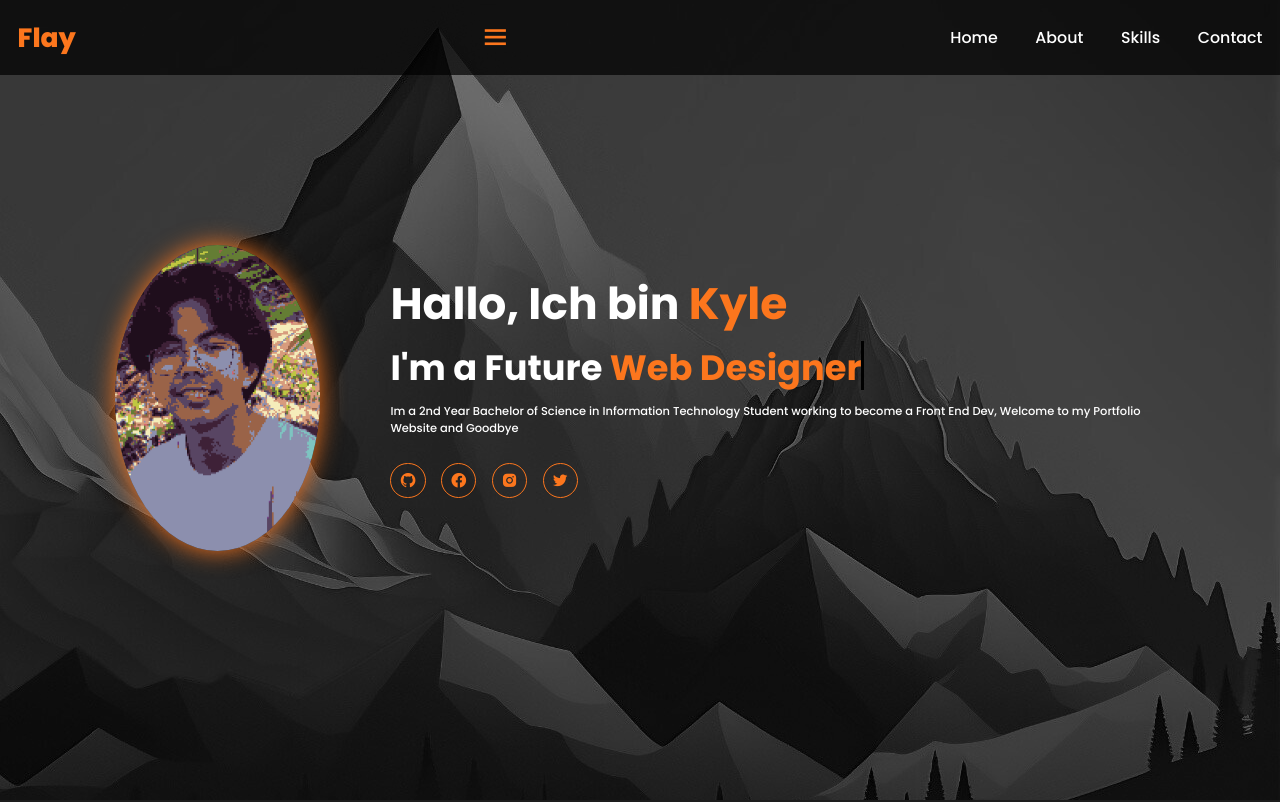
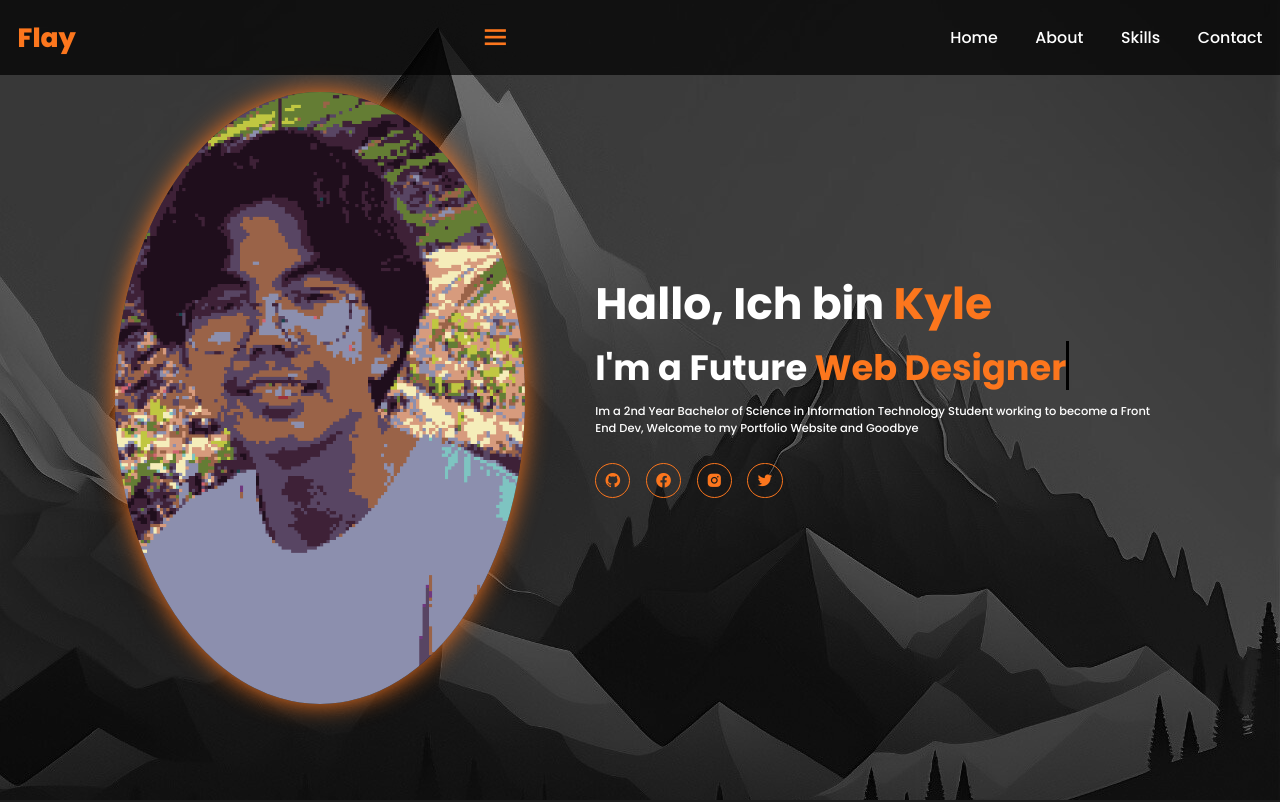
Before and after one commit to Kairuu12/Website-Portfolio, a plain HTML site: page index.html in a window 1280 px wide. Shown: the top 802 px of the page. Drawn offline with nearby package versions, Linux system fonts and the light colour scheme.

Commit message:
Update style.css

```diff
--- a/style.css
+++ b/style.css
@@ -175,10 +175,11 @@ span {
 }
 
 .homeimg img{
-    width: 16vw;
+    width: 32vw;
     border-radius: 50%;
     box-shadow: 0 0 25px var(--main-color);
     cursor: pointer;
+    overflow: hidden;
 }
 
 .homeimg img:hover{
```
